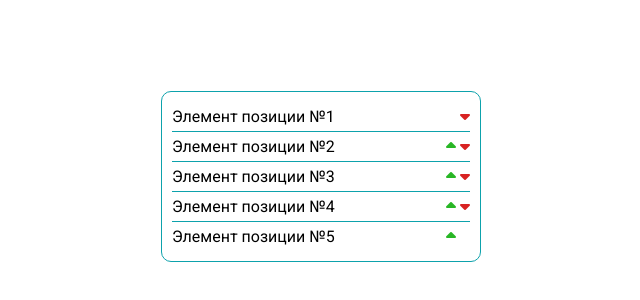
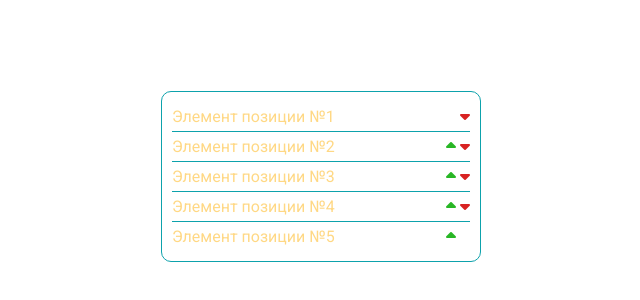
Before and after one commit to mandarin-coffee/codes, a plain HTML site: page index.html in a window 1280 px wide. Shown: the part 224-524 px from the top of the page, without its empty margins (319-959 px from the left). Drawn offline with Linux system fonts and the light colour scheme.

Commit message:
Тест

```diff
--- a/index.html
+++ b/index.html
@@ -17,7 +17,7 @@
     <link href="https://fonts.googleapis.com/css2?family=Roboto:ital,wght@0,100;0,300;0,400;0,500;0,700;0,900;1,100;1,300;1,400;1,500;1,700;1,900&display=swap" rel="stylesheet">
 
 </head>
-<body>
+<body style="color: #ffd884">
 <section id="sorting">
     <div class="table">
 
```
